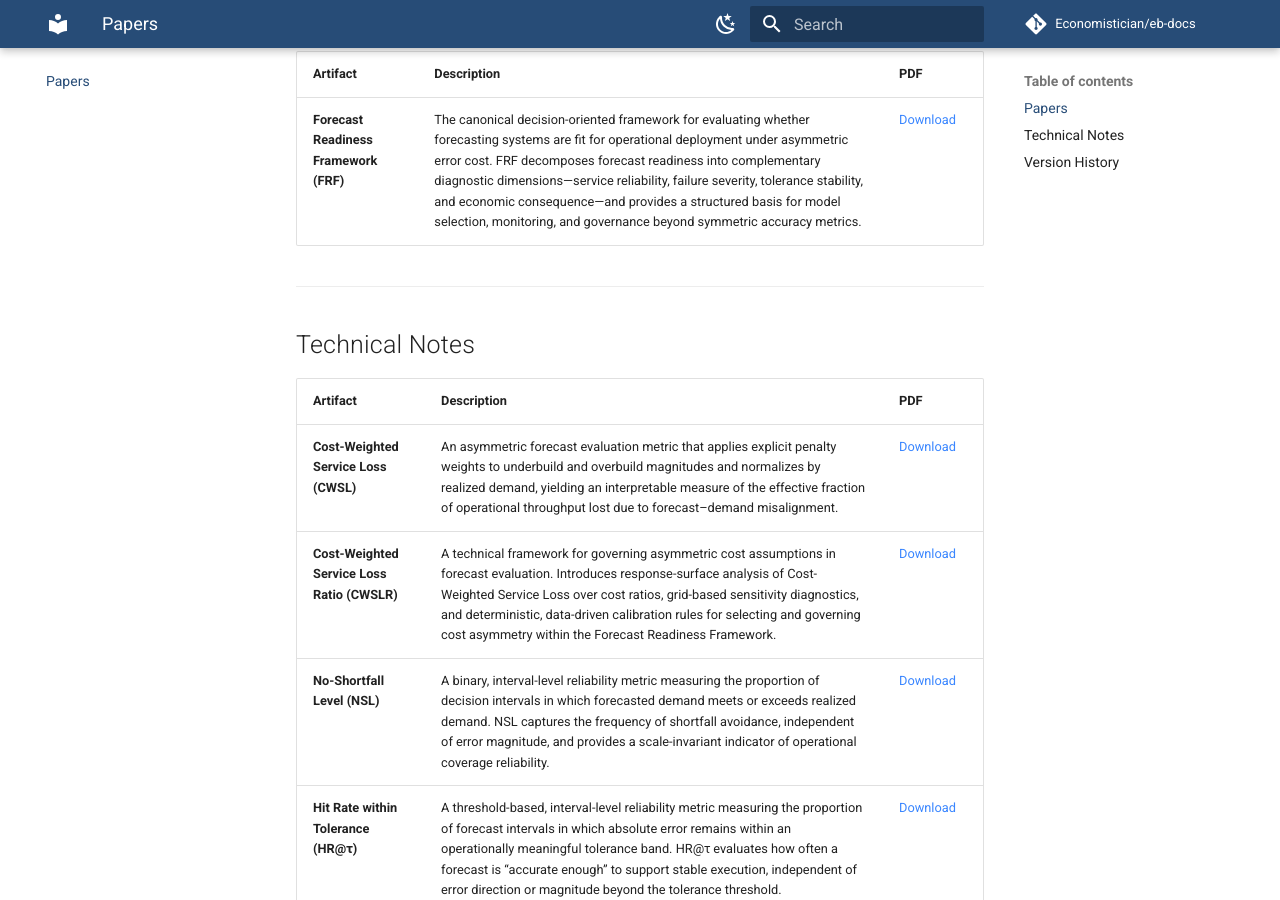
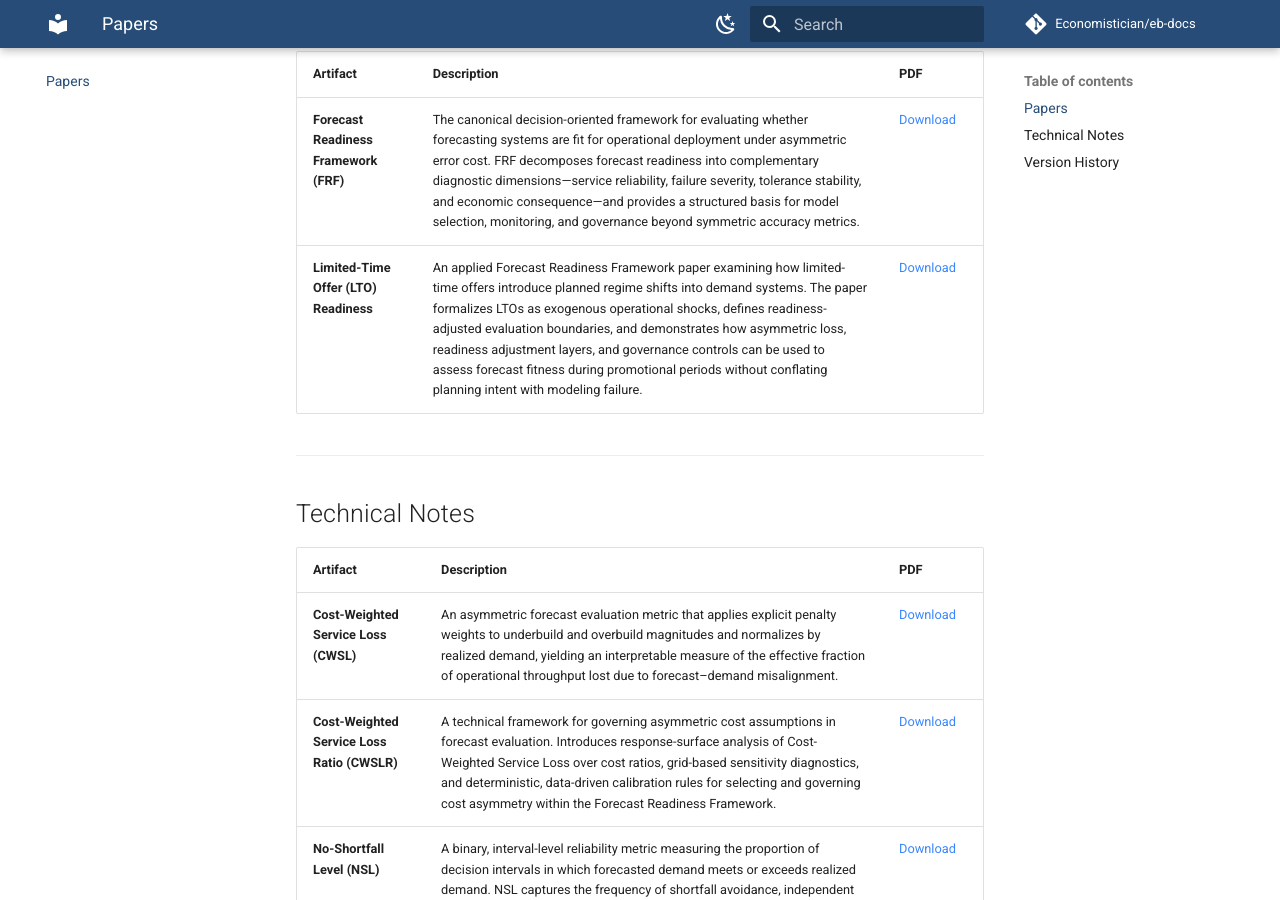
Before and after one commit to Economistician/eb-docs, an MkDocs documentation site: the page built from docs/papers.md, in a window 1280 px wide and 900 px high, scrolled down 386 px. Built offline with MkDocs 1.6.1 and Material for MkDocs 9.7.7, drawn with Linux system fonts in a browser that asks for light colours; comment, search, counter and statistics services are not loaded.

Commit message:
Added the LTO Readiness paper to the PAPERS section

```diff
--- a/docs/papers.md
+++ b/docs/papers.md
@@ -13,6 +13,7 @@ All links below automatically resolve to the latest published release.
 | Artifact | Description | PDF |
 |--------|-------------|-----|
 | **Forecast Readiness Framework (FRF)** | The canonical decision-oriented framework for evaluating whether forecasting systems are fit for operational deployment under asymmetric error cost. FRF decomposes forecast readiness into complementary diagnostic dimensions—service reliability, failure severity, tolerance stability, and economic consequence—and provides a structured basis for model selection, monitoring, and governance beyond symmetric accuracy metrics. | [Download](https://github.com/Economistician/eb-papers/releases/latest/download/ElectricBarometer_PAPER_FRF_latest.pdf) |
+| **Limited-Time Offer (LTO) Readiness** | An applied Forecast Readiness Framework paper examining how limited-time offers introduce planned regime shifts into demand systems. The paper formalizes LTOs as exogenous operational shocks, defines readiness-adjusted evaluation boundaries, and demonstrates how asymmetric loss, readiness adjustment layers, and governance controls can be used to assess forecast fitness during promotional periods without conflating planning intent with modeling failure. | [Download](https://github.com/Economistician/eb-papers/releases/latest/download/ElectricBarometer_PAPER_LTOR_latest.pdf) |
 
 ---
 
```
